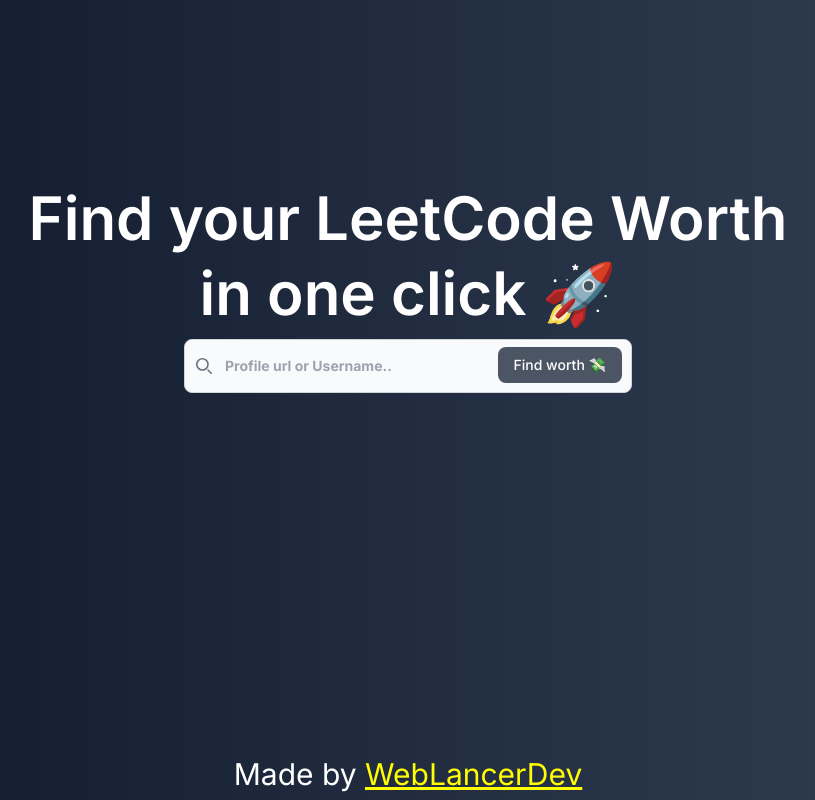
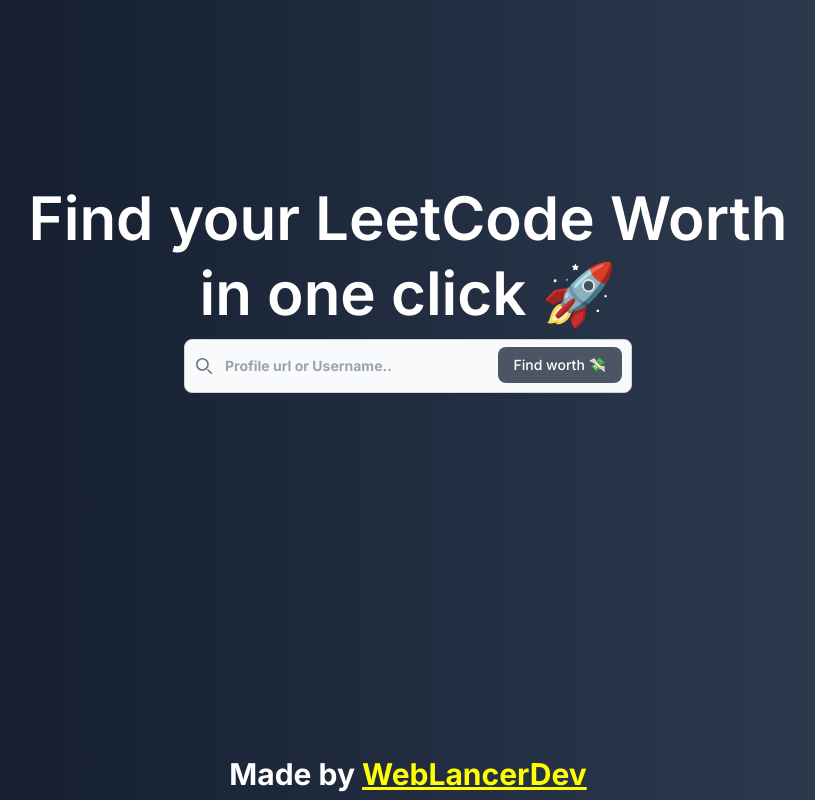
Before and after one commit to tejartr7/leetcode-worth, a Next.js app in the folder frontend/: page / in a window 1280 px wide. Shown: the whole page, without its empty margins (232-1047 px from the left). Built offline with nearby package versions, Linux system fonts and the light colour scheme.

Commit message:
fixed the font issues

```diff
--- a/frontend/app/page.tsx
+++ b/frontend/app/page.tsx
@@ -140,7 +140,7 @@
           )}
         </form>
       </div>
-      <div className="mt-auto text-3xl mb-2">
+      <div className="mt-auto text-3xl mb-2 font-bold">
         Made by{" "}
         <a
           href="https://www.instagram.com/weblancerdev/"
```
